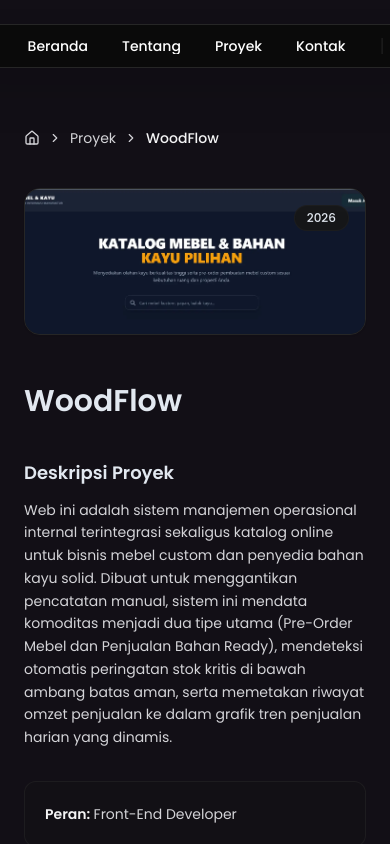
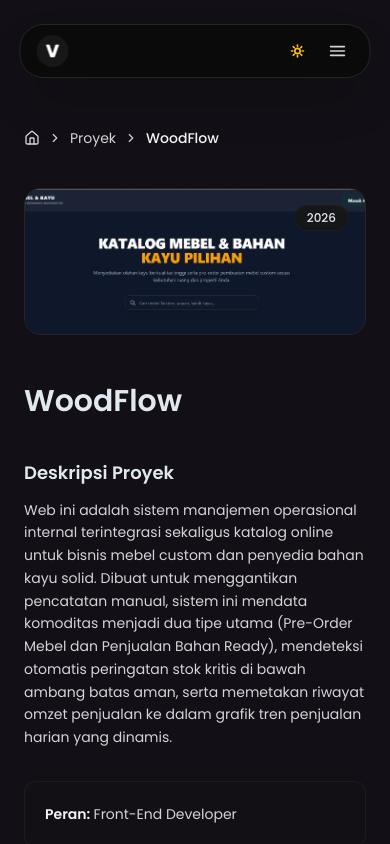
Before and after one commit to vindiputri/my-portofolio, a Next.js app: page /Project/toko-kayu in a window 390 px wide. Shown: the top 844 px of the page. Built offline with nearby package versions, Linux system fonts and the light colour scheme.

Commit message:
fix tampilan

```diff
--- a/app/Project/[id]/page.tsx
+++ b/app/Project/[id]/page.tsx
@@ -6,6 +6,7 @@ import Link from "next/link";
 import { ArrowRight, ArrowLeft, Home as HomeIcon, ChevronRight, Map } from "lucide-react";
 import type { Metadata } from "next";
 import PillNav from "@/app/component/PillNav";
+import Footer from '@/app/component/Footer';
 
 const siteUrl = "https://dwivindi.com";
 
@@ -259,6 +260,7 @@ export default function ProjectDetail({ params }: { params: { id: string } }) {
         </div>
 
       </div>
+      <Footer />
     </main>
   );
 }
--- a/app/component/About.tsx
+++ b/app/component/About.tsx
@@ -44,11 +44,11 @@ export default function About() {
         <ShinyText text="Tentang Saya" speed={3} color="#A3E635" shineColor="#F4F4F5" spread={120} />
       </h2>
 
-      <div className="mt-10 w-full">
+      <div className="mt-10 w-full flex justify-center text-center">
         <ScrollReveal
           as="p"
-          containerClassName="mt-10 w-full md:-ml-8 lg:-ml-16 md:-mr-8 lg:-mr-16"
-          textClassName="!font-heading !text-xl md:!text-2xl !leading-loose !font-normal text-center"
+          containerClassName="mt-10 w-full md:-ml-8 lg:-ml-16 md:-mr-8 lg:-mr-16 !text-center flex justify-center"
+          textClassName="!font-heading !text-xl md:!text-2xl !leading-loose !font-normal !text-center mx-auto max-w-4xl"
           baseColor={baseColor}
           revealColor={revealColor}
           wordAnimationEnd="+=400"
--- a/app/component/Contact.tsx
+++ b/app/component/Contact.tsx
@@ -1,10 +1,43 @@
-import React from "react";
+import React, { useState, useEffect, useRef } from "react";
 import ShinyText from "@/app/component/ShinyText";
-import Lanyard from "@/app/component/Lanyard";
-import { FaLinkedin, FaGithub, FaInstagram } from "react-icons/fa";
+import dynamic from "next/dynamic";
+import { FaLinkedin, FaGithub } from "react-icons/fa";
 import { HiOutlineMail } from "react-icons/hi";
 
+const Lanyard = dynamic(() => import("@/app/component/Lanyard"), {
+  ssr: false,
+  loading: () => (
+    <div className="w-full h-[400px] flex flex-col items-center justify-center text-neutral-400 gap-3 border border-dashed border-neutral-300 dark:border-neutral-800 rounded-3xl bg-neutral-50/50 dark:bg-neutral-900/10">
+      <div className="w-6 h-6 border-2 border-[#A3E635] border-t-transparent rounded-full animate-spin"></div>
+      <span className="text-xs font-medium">Memuat Visual 3D...</span>
+    </div>
+  )
+});
+
 export default function Contact() {
+  const [inView, setInView] = useState(false);
+  const containerRef = useRef<HTMLDivElement>(null);
+
+  useEffect(() => {
+    const observer = new IntersectionObserver(
+      ([entry]) => {
+        if (entry.isIntersecting) {
+          setInView(true);
+          observer.disconnect();
+        }
+      },
+      { rootMargin: "200px" }
+    );
+
+    if (containerRef.current) {
+      observer.observe(containerRef.current);
+    }
+
+    return () => {
+      observer.disconnect();
+    };
+  }, []);
+
   return (
     <section
       id="contact"
@@ -54,7 +87,7 @@ export default function Contact() {
               rel="noopener noreferrer"
               className="flex items-center gap-4 px-5 py-4 rounded-2xl border border-neutral-200 dark:border-neutral-800 bg-white/50 dark:bg-neutral-900/30 hover:border-brand-accentOnLight dark:hover:border-brand-accent transition-all group"
             >
-              <div className="w-10 h-10 flex items-center justify-center rounded-xl bg-neutral-100 dark:bg-neutral-800 text-neutral-700 dark:text-neutral-300 group-hover:bg-brand-accentOnLight dark:group-hover:bg-brand-accent group-hover:text-white dark:hover:text-neutral-900 transition-colors">
+              <div className="w-10 h-10 flex items-center justify-center rounded-xl bg-neutral-100 dark:bg-neutral-800 text-neutral-700 dark:text-neutral-300 group-hover:bg-brand-accentOnLight dark:group-hover:bg-brand-accent group-hover:text-white dark:group-hover:text-neutral-900 transition-colors">
                 <FaLinkedin size={18} />
               </div>
               <div className="flex flex-col text-left">
@@ -69,7 +102,7 @@ export default function Contact() {
               rel="noopener noreferrer"
               className="flex items-center gap-4 px-5 py-4 rounded-2xl border border-neutral-200 dark:border-neutral-800 bg-white/50 dark:bg-neutral-900/30 hover:border-brand-accentOnLight dark:hover:border-brand-accent transition-all group"
             >
-              <div className="w-10 h-10 flex items-center justify-center rounded-xl bg-neutral-100 dark:bg-neutral-800 text-neutral-700 dark:text-neutral-300 group-hover:bg-brand-accentOnLight dark:group-hover:bg-brand-accent group-hover:text-white dark:hover:text-neutral-900 transition-colors">
+              <div className="w-10 h-10 flex items-center justify-center rounded-xl bg-neutral-100 dark:bg-neutral-800 text-neutral-700 dark:text-neutral-300 group-hover:bg-brand-accentOnLight dark:group-hover:bg-brand-accent group-hover:text-white dark:group-hover:text-neutral-900 transition-colors">
                 <FaGithub size={18} />
               </div>
               <div className="flex flex-col text-left">
@@ -81,8 +114,18 @@ export default function Contact() {
         </div>
 
         {/* ✅ KOLOM KANAN: Lanyard */}
-        <div className="flex justify-center items-center order-1 lg:order-2 w-full position={[0, 0, 15]} gravity={[0, -40, 0]}">
-          <Lanyard />
+        <div
+          ref={containerRef}
+          className="flex justify-center items-center order-1 lg:order-2 w-full min-h-[400px]"
+        >
+          {inView ? (
+            <Lanyard position={[0, 0, 15]} gravity={[0, -40, 0]} />
+          ) : (
+            <div className="w-full h-[400px] flex flex-col items-center justify-center text-neutral-400 gap-3 border border-dashed border-neutral-300 dark:border-neutral-800 rounded-3xl bg-neutral-50/50 dark:bg-neutral-900/10">
+              <div className="w-6 h-6 border-2 border-[#A3E635] border-t-transparent rounded-full animate-spin"></div>
+              <span className="text-xs font-medium">Memuat Visual 3D...</span>
+            </div>
+          )}
         </div>
 
       </div>
--- a/app/component/Home.tsx
+++ b/app/component/Home.tsx
@@ -12,7 +12,7 @@ export default function Home() {
     // Menggunakan max-w-6xl mx-auto px-4 md:px-8 agar jarak tepi kirinya SAMA PERSIS dengan komponen About yang baru.
     <section
       id="home"
-      className="min-h-screen max-w-6xl mx-auto px-4 md:px-8 grid grid-cols-1 lg:grid-cols-3 items-center gap-12 pt-32 pb-20"
+      className="min-h-screen w-full grid grid-cols-1 lg:grid-cols-3 items-center gap-12 pt-32 pb-20"
     >
 
       {/* KOLOM KIRI (Teks Utama) */}
--- a/app/component/PillNav.tsx
+++ b/app/component/PillNav.tsx
@@ -2,7 +2,7 @@
 
 import React, { useState, useEffect, useRef } from 'react';
 import Link from 'next/link';
-import Image from 'next/image'; // ✅ buat render logo sebagai gambar
+import Image from 'next/image';
 import { useTheme } from 'next-themes';
 
 export type PillNavItem = {
@@ -13,15 +13,41 @@ export type PillNavItem = {
 
 interface PillNavProps {
   logo?: string;
-  logoAlt?: string; // ✅ ditambahkan, wajib untuk accessibility & SEO gambar
+  logoAlt?: string;
   items: PillNavItem[];
   activeHref?: string;
   className?: string;
 }
 
+// Inline SVGs to avoid loading heavy icons or extra bundles
+const MenuIcon = (props: React.SVGProps<SVGSVGElement>) => (
+  <svg {...props} fill="none" stroke="currentColor" strokeWidth="2" viewBox="0 0 24 24" aria-hidden="true">
+    <path strokeLinecap="round" strokeLinejoin="round" d="M3.75 6.75h16.5M3.75 12h16.5m-16.5 5.25h16.5" />
+  </svg>
+);
+
+const XIcon = (props: React.SVGProps<SVGSVGElement>) => (
+  <svg {...props} fill="none" stroke="currentColor" strokeWidth="2" viewBox="0 0 24 24" aria-hidden="true">
+    <path strokeLinecap="round" strokeLinejoin="round" d="M6 18L18 6M6 6l12 12" />
+  </svg>
+);
+
+const SunIcon = (props: React.SVGProps<SVGSVGElement>) => (
+  <svg {...props} fill="none" stroke="currentColor" strokeWidth="2.5" viewBox="0 0 24 24" aria-hidden="true">
+    <path strokeLinecap="round" strokeLinejoin="round" d="M12 3v2m0 14v2m9-9h-2M5 12H3m15.364-6.364l-1.414 1.414M7.05 16.95l-1.414 1.414M16.95 16.95l1.414 1.414M7.05 7.05L5.636 5.636M12 8a4 4 0 100 8 4 4 0 000-8z" />
+  </svg>
+);
+
+const MoonIcon = (props: React.SVGProps<SVGSVGElement>) => (
+  <svg {...props} fill="none" stroke="currentColor" strokeWidth="2.5" viewBox="0 0 24 24" aria-hidden="true">
+    <path strokeLinecap="round" strokeLinejoin="round" d="M20.354 15.354A9 9 0 018.646 3.646 9.003 9.003 0 0012 21a9.003 9.003 0 008.354-5.646z" />
+  </svg>
+);
+
 export default function PillNav({ logo, logoAlt = "Logo", items, activeHref, className = '' }: PillNavProps) {
   const [isScrolled, setIsScrolled] = useState(false);
   const [mounted, setMounted] = useState(false);
+  const [isOpen, setIsOpen] = useState(false);
   const containerRef = useRef<HTMLDivElement>(null);
   const { theme, setTheme } = useTheme();
 
@@ -37,24 +63,58 @@ export default function PillNav({ logo, logoAlt = "Logo", items, activeHref, cla
     return () => window.removeEventListener('scroll', handleScroll);
   }, []);
 
+  // Close mobile menu on click outside
+  useEffect(() => {
+    const handleClickOutside = (event: MouseEvent) => {
+      if (containerRef.current && !containerRef.current.contains(event.target as Node)) {
+        setIsOpen(false);
+      }
+    };
+    document.addEventListener("mousedown", handleClickOutside);
+    return () => document.removeEventListener("mousedown", handleClickOutside);
+  }, []);
+
   return (
-    <div ref={containerRef} className="fixed top-6 left-1/2 -translate-x-1/2 z-[1000] w-auto transition-all duration-300">
+    <div ref={containerRef} className="fixed top-6 left-1/2 -translate-x-1/2 z-[1000] w-[90%] max-w-sm md:w-auto md:max-w-none transition-all duration-300">
 
-      {/* ✅ ganti <nav> tetap dipakai, ini sudah benar secara semantic HTML — cuma tambahin aria-label */}
+      {/* CSS Animation Keyframes for smooth mobile menu expansion */}
+      <style>{`
+        @keyframes slideDown {
+          from {
+            opacity: 0;
+            transform: translateY(-8px);
+          }
+          to {
+            opacity: 1;
+            transform: translateY(0);
+          }
+        }
+        .animate-slideDown {
+          animation: slideDown 0.25s cubic-bezier(0.16, 1, 0.3, 1) forwards;
+        }
+      `}</style>
+
       <nav
         aria-label="Navigasi utama"
         className={`
-          flex items-center gap-5 rounded-full px-6 py-2 transition-all duration-500 ease-in-out border text-sm h-11
+          flex flex-col md:flex-row md:items-center gap-3 md:gap-5 rounded-[24px] md:rounded-full px-4 md:px-6 py-2 transition-all duration-500 ease-in-out border text-sm
           ${isScrolled
-            ? 'bg-white/70 dark:bg-black/40 backdrop-blur-md border-neutral-200/80 dark:border-white/10 shadow-md dark:shadow-lg'
+            ? 'bg-white/80 dark:bg-black/50 backdrop-blur-md border-neutral-200/80 dark:border-white/10 shadow-md dark:shadow-lg'
             : 'bg-white dark:bg-neutral-950 border-neutral-200 dark:border-neutral-800 shadow-xl dark:shadow-2xl'
           }
           ${className}
         `}
       >
+
+        {/* Header Row (Always visible; shows Logo and actions on mobile) */}
+        <div className="flex items-center justify-between w-full md:w-auto h-9">
           {/* LOGO */}
           {logo && (
-  <div className="relative w-8 h-8 shrink-0 overflow-hidden rounded-full">
+            <Link
+              href="#home"
+              className="relative w-8 h-8 shrink-0 overflow-hidden rounded-full cursor-pointer"
+              onClick={() => setIsOpen(false)}
+            >
               <Image
                 src={logo}
                 alt={logoAlt}
@@ -62,10 +122,41 @@ export default function PillNav({ logo, logoAlt = "Logo", items, activeHref, cla
                 className="object-contain"
                 priority
               />
-  </div>
+            </Link>
           )}
 
-        <ul className="flex items-center m-0 p-0 list-none relative gap-0.5">
+          {/* Mobile Actions: Dark/Light Mode & Sandwich Menu Toggle */}
+          <div className="flex items-center gap-2 md:hidden">
+            {mounted && (
+              <button
+                onClick={() => setTheme(theme === 'dark' ? 'light' : 'dark')}
+                className="flex items-center justify-center w-8 h-8 rounded-full text-neutral-700 dark:text-neutral-300 hover:bg-neutral-100 dark:hover:bg-neutral-900 transition-colors duration-300 cursor-pointer"
+                aria-label={theme === 'dark' ? "Ganti ke mode terang" : "Ganti ke mode gelap"}
+              >
+                {theme === 'dark' ? (
+                  <SunIcon className="w-4 h-4 text-amber-400" />
+                ) : (
+                  <MoonIcon className="w-4 h-4 text-indigo-500" />
+                )}
+              </button>
+            )}
+
+            <button
+              onClick={() => setIsOpen(!isOpen)}
+              className="flex items-center justify-center w-8 h-8 rounded-full text-neutral-700 dark:text-neutral-300 hover:bg-neutral-100 dark:hover:bg-neutral-900 transition-colors duration-300 cursor-pointer"
+              aria-label={isOpen ? "Tutup menu" : "Buka menu"}
+            >
+              {isOpen ? (
+                <XIcon className="w-5 h-5" />
+              ) : (
+                <MenuIcon className="w-5 h-5" />
+              )}
+            </button>
+          </div>
+        </div>
+
+        {/* Desktop Links (Hidden on mobile) */}
+        <ul className="hidden md:flex items-center m-0 p-0 list-none relative gap-0.5">
           {items.map((item) => {
             const isActive = activeHref === item.href;
 
@@ -73,8 +164,9 @@ export default function PillNav({ logo, logoAlt = "Logo", items, activeHref, cla
               <li key={item.href} className="relative flex items-center h-full">
                 <Link
                   href={item.href}
-                  className="group relative overflow-hidden inline-flex items-center justify-center px-4 py-2 rounded-full box-border whitespace-nowrap cursor-pointer text-sm font-medium capitalize tracking-normal no-underline z-10 h-8 gap-2"                  aria-label={item.ariaLabel || item.label}
-                  aria-current={isActive ? "page" : undefined} // ✅ accessibility: kasih tau screen reader ini halaman/section aktif
+                  className="group relative overflow-hidden inline-flex items-center justify-center px-4 py-2 rounded-full box-border whitespace-nowrap cursor-pointer text-sm font-medium capitalize tracking-normal no-underline z-10 h-8 gap-2"
+                  aria-label={item.ariaLabel || item.label}
+                  aria-current={isActive ? "page" : undefined}
                 >
                   <span className="relative z-10 pointer-events-none block h-4 overflow-hidden">
                     <span className="flex flex-col transition-transform duration-300 ease-in-out group-hover:-translate-y-1/2">
@@ -99,24 +191,50 @@ export default function PillNav({ logo, logoAlt = "Logo", items, activeHref, cla
           })}
         </ul>
 
-        <div className="h-4 w-[1px] bg-neutral-200 dark:bg-neutral-800 shrink-0" />
+        {/* Desktop Separator & Theme Toggle (Hidden on mobile) */}
+        <div className="hidden md:block h-4 w-[1px] bg-neutral-200 dark:bg-neutral-800 shrink-0" />
 
         {mounted && (
           <button
             onClick={() => setTheme(theme === 'dark' ? 'light' : 'dark')}
-            className="flex items-center justify-center w-7 h-7 rounded-full text-neutral-700 dark:text-neutral-300 hover:bg-neutral-100 dark:hover:bg-neutral-900 transition-colors duration-300 cursor-pointer"
-            aria-label={theme === 'dark' ? "Ganti ke mode terang" : "Ganti ke mode gelap"} // ✅ lebih deskriptif daripada cuma "Toggle theme"
+            className="hidden md:flex items-center justify-center w-7 h-7 rounded-full text-neutral-700 dark:text-neutral-300 hover:bg-neutral-100 dark:hover:bg-neutral-900 transition-colors duration-300 cursor-pointer"
+            aria-label={theme === 'dark' ? "Ganti ke mode terang" : "Ganti ke mode gelap"}
           >
             {theme === 'dark' ? (
-              <svg className="w-4 h-4" fill="none" stroke="currentColor" strokeWidth="2.5" viewBox="0 0 24 24" aria-hidden="true">
-                <path strokeLinecap="round" strokeLinejoin="round" d="M12 3v2m0 14v2m9-9h-2M5 12H3m15.364-6.364l-1.414 1.414M7.05 16.95l-1.414 1.414M16.95 16.95l1.414 1.414M7.05 7.05L5.636 5.636M12 8a4 4 0 100 8 4 4 0 000-8z" />
-              </svg>
+              <SunIcon className="w-4 h-4 text-amber-400" />
             ) : (
-              <svg className="w-4 h-4" fill="none" stroke="currentColor" strokeWidth="2.5" viewBox="0 0 24 24" aria-hidden="true">
-                <path strokeLinecap="round" strokeLinejoin="round" d="M20.354 15.354A9 9 0 018.646 3.646 9.003 9.003 0 0012 21a9.003 9.003 0 008.354-5.646z" />
-              </svg>
+              <MoonIcon className="w-4 h-4 text-indigo-500" />
             )}
           </button>
+        )}
+
+        {/* Mobile Dropdown Menu (Expands down from the pill) */}
+        {isOpen && (
+          <div className="w-full md:hidden flex flex-col items-center gap-1 mt-1 border-t border-neutral-100 dark:border-neutral-800 pt-3 pb-2 animate-slideDown">
+            <ul className="flex flex-col items-center w-full gap-2 list-none p-0 m-0">
+              {items.map((item) => {
+                const isActive = activeHref === item.href;
+
+                return (
+                  <li key={item.href} className="w-full flex justify-center">
+                    <Link
+                      href={item.href}
+                      onClick={() => setIsOpen(false)}
+                      className={`w-full text-center py-2.5 px-4 rounded-xl text-sm font-medium transition-all duration-200
+                        ${isActive
+                          ? 'text-[#A3E635] bg-neutral-100/50 dark:bg-neutral-900/50 font-semibold'
+                          : 'text-neutral-600 dark:text-neutral-400 hover:text-neutral-900 dark:hover:text-white hover:bg-neutral-50 dark:hover:bg-neutral-900/30'
+                        }
+                      `}
+                      aria-label={item.ariaLabel || item.label}
+                    >
+                      {item.label}
+                    </Link>
+                  </li>
+                );
+              })}
+            </ul>
+          </div>
         )}
 
       </nav>
--- a/app/page.tsx
+++ b/app/page.tsx
@@ -46,7 +46,7 @@ export default function Page() {
         activeHref={activeHref}
       />
 
-      <div className="max-w-6xl mx-auto px-6">
+      <div className="max-w-7xl xl:max-w-[1400px] mx-auto px-6 md:px-12 lg:px-16 transition-all duration-300">
         <Home />
         <About /> {/* ✅ menggantikan placeholder <section id="about"> yang lama */}
 
--- a/lib/projects.ts
+++ b/lib/projects.ts
@@ -26,16 +26,15 @@ export const projects: Project[] = [
   year: "2026",
   role: "Front-End Developer",
   image: "/assets/projek/kayu.webp",
-  techStack: ["Laravel", "Tailwind CSS", "Chart.js", "MySQL"],
+  techStack: ["Laravel", "Tailwind CSS", "MySQL"],
   features: [
-    "Halaman Katalog Pelanggan Publik: Halaman etalase responsif yang memisahkan status produk secara otomatis berdasarkan harga dan tipe produk, menampilkan opsi 'Pre-Order Mebel' untuk furnitur jadi atau 'Bahan Ready' untuk material kayu olahan tanpa akses login.",
+    "Halaman Katalog Pelanggan Publik: Halaman etalase yang memisahkan status produk secara otomatis berdasarkan harga dan tipe produk, menampilkan opsi 'Pre-Order Mebel' untuk furnitur jadi atau 'Bahan Ready' untuk material kayu olahan tanpa akses login.",
     "Dashboard Pantauan Ringkasan Real-Time: Halaman utama admin dengan widget metrik instan untuk memantau Total Transaksi Hari Ini, grafik interaktif tren omzet 30 hari terakhir, serta indikator visual berbasis data relasional.",
     "Sistem Peringatan Stok Kritis (Low-Stock Alert): Modul inventaris pintar yang otomatis memfilter data bahan baku kayu dan memunculkannya ke dalam daftar peringatan 'Hampir Habis' jika kuantitas stok menyentuh angka di bawah 10 unit.",
     "Pencatatan Riwayat Transaksi Multistatus: Sistem pembukuan yang mencatat setiap nota masuk berdasarkan kategori item belanja (Preorder vs Penjualan Bahan) guna menghasilkan komparasi grafik pendapatan yang akurat."
   ],
   keyFunctionalities: [
     "Integrasi Relasi 3 Tabel Utama: Logika penarikan data dinamis yang menghubungkan entitas Kategori, Produk/Bahan, dan Transaksi, memungkinkan admin menyaring serta melihat akumulasi total harga penjualan secara langsung sesuai waktu transaksi.",
-    "Tombol Interaktif Konsultasi Spesifikasi: Integrasi tautan langsung dari katalog produk menuju WhatsApp bisnis, memudahkan calon pelanggan menanyakan detail kustomisasi ukuran mebel atau stok balok kayu secara instan."
   ],
   futureImprovements: [
     "Pengembangan Grafik Prediktif: Menambahkan algoritma peramalan sederhana pada Chart.js untuk memprediksi jenis kayu atau model mebel yang akan paling banyak dicari pada bulan berikutnya berdasarkan data histori transaksi."
```
Also changed, not shown: app/component/ScrollReveal.jsx (+6 -3 lines). Lines whose indentation alone changed are shown as unchanged.
